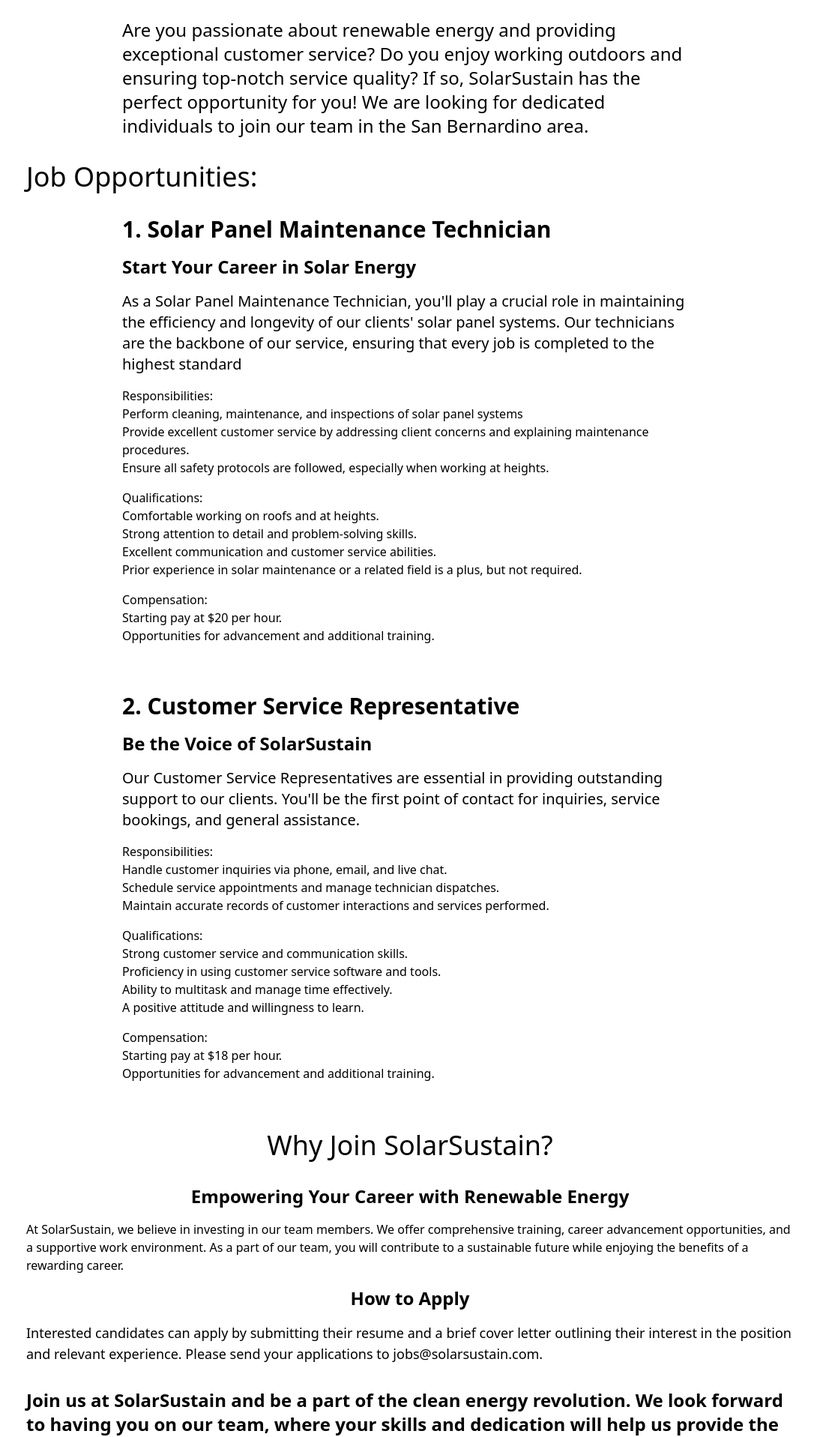
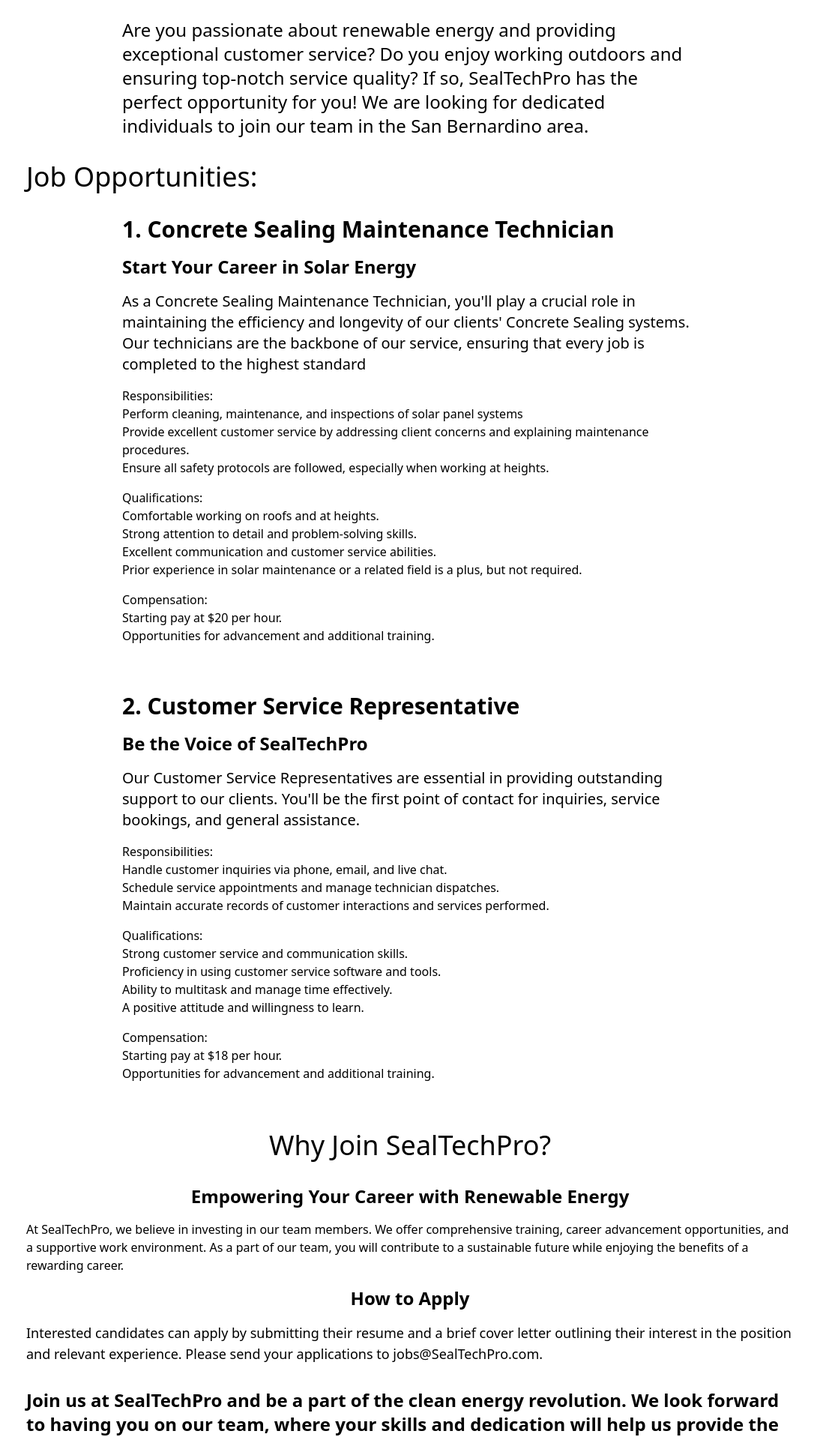
Before and after one commit to gerardojgarcia/sealtechpro, a Nuxt app: page /jobs in a window 1280 px wide. Shown: the part 880-2797 px from the top of the page at 75% size, without its empty margins (93-1179 px from the left). Built offline with nearby package versions, Linux system fonts and the light colour scheme.

Commit message:
changed header text color to black; fixed quote form variables and pricing logic

```diff
--- a/components/TheHeader.vue
+++ b/components/TheHeader.vue
@@ -2,7 +2,7 @@
 <template>
     <div>
         <header
-            class="p-4 flex justify-evenly text-black dark:text-white items-center fixed w-full top-0 bg-white z-10"
+            class="p-4 flex justify-evenly text-black items-center fixed w-full top-0 bg-white z-10"
         >
             <img src="/sealtech_logo.png" alt="SealTechPro" />
 
--- a/pages/jobs.vue
+++ b/pages/jobs.vue
@@ -10,12 +10,12 @@
         <AppSubpageHero title="Jobs" />
 
         <div class="container p-4 md:p-32 dark:text-white">
-            <h1 class="text-5xl mb-16">Join the SolarSustain Team</h1>
+            <h1 class="text-5xl mb-16">Join the SealTechPro Team</h1>
             <div class="pb-8 text-2xl px-32">
                 <p class="job-subheading">
                     Are you passionate about renewable energy and providing
                     exceptional customer service? Do you enjoy working outdoors
-                    and ensuring top-notch service quality? If so, SolarSustain
+                    and ensuring top-notch service quality? If so, SealTechPro
                     has the perfect opportunity for you! We are looking for
                     dedicated individuals to join our team in the San Bernardino
                     area.
@@ -26,16 +26,16 @@
             <!--Job Post-->
             <div class="md:px-32 space-y-4 mb-16">
                 <strong class="text-3xl mb-8"
-                    >1. Solar Panel Maintenance Technician</strong
+                    >1. Concrete Sealing Maintenance Technician</strong
                 >
                 <p class="font-bold text-2xl">
                     Start Your Career in Solar Energy
                 </p>
                 <p class="text-xl">
-                    As a Solar Panel Maintenance Technician, you'll play a
+                    As a Concrete Sealing Maintenance Technician, you'll play a
                     crucial role in maintaining the efficiency and longevity of
-                    our clients' solar panel systems. Our technicians are the
-                    backbone of our service, ensuring that every job is
+                    our clients' Concrete Sealing systems. Our technicians are
+                    the backbone of our service, ensuring that every job is
                     completed to the highest standard
                 </p>
 
@@ -83,7 +83,7 @@
                 <strong class="text-3xl mb-8"
                     >2. Customer Service Representative</strong
                 >
-                <p class="font-bold text-2xl">Be the Voice of SolarSustain</p>
+                <p class="font-bold text-2xl">Be the Voice of SealTechPro</p>
                 <p class="text-xl">
                     Our Customer Service Representatives are essential in
                     providing outstanding support to our clients. You'll be the
@@ -127,13 +127,13 @@
             </div>
 
             <div class="flex flex-col items-center mt-16">
-                <h3 class="text-4xl pb-8">Why Join SolarSustain?</h3>
+                <h3 class="text-4xl pb-8">Why Join SealTechPro?</h3>
                 <strong class="pb-4 text-2xl"
                     >Empowering Your Career with Renewable Energy</strong
                 >
                 <p>
-                    At SolarSustain, we believe in investing in our team
-                    members. We offer comprehensive training, career advancement
+                    At SealTechPro, we believe in investing in our team members.
+                    We offer comprehensive training, career advancement
                     opportunities, and a supportive work environment. As a part
                     of our team, you will contribute to a sustainable future
                     while enjoying the benefits of a rewarding career.
@@ -144,14 +144,15 @@
                     Interested candidates can apply by submitting their resume
                     and a brief cover letter outlining their interest in the
                     position and relevant experience. Please send your
-                    applications to jobs@solarsustain.com.
+                    applications to jobs@SealTechPro.com.
                 </p>
 
                 <p class="font-bold text-2xl">
-                    Join us at SolarSustain and be a part of the clean energy
+                    Join us at SealTechPro and be a part of the clean energy
                     revolution. We look forward to having you on our team, where
                     your skills and dedication will help us provide the best
-                    solar panel maintenance services in the San Bernardino area.
+                    Concrete Sealing maintenance services in the San Bernardino
+                    area.
                 </p>
             </div>
         </div>
--- a/pages/quote.vue
+++ b/pages/quote.vue
@@ -12,6 +12,7 @@
 const wbSealing = ref(false);
 const antiSlipSealing = ref(false);
 const maintReseal = ref(false);
+const acrySealing = ref(false);
 
 //Quote  Total Calculation
 
@@ -30,7 +31,7 @@
     }
 
     if (maintReseal.value) {
-        total += totalSqFt.value * 0.75; // Add the cost of subscription
+        total += totalSqFt.value * 1.75; // Add the cost of subscription
     }
 
     return total.toFixed(2);
@@ -287,7 +288,7 @@
                     <!-- ... -->
                     <strong>Total: ${{ quoteTotal }}</strong>
                     <p v-if="maintReseal == true">
-                        Pay in advance and save 25% off your second booking
+                        Keep your sealed concrete looking its best
                     </p>
                     <!-- ... -->
 
```
